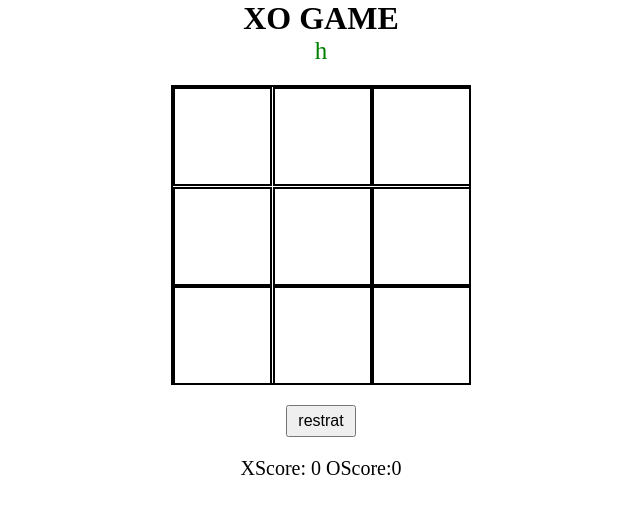
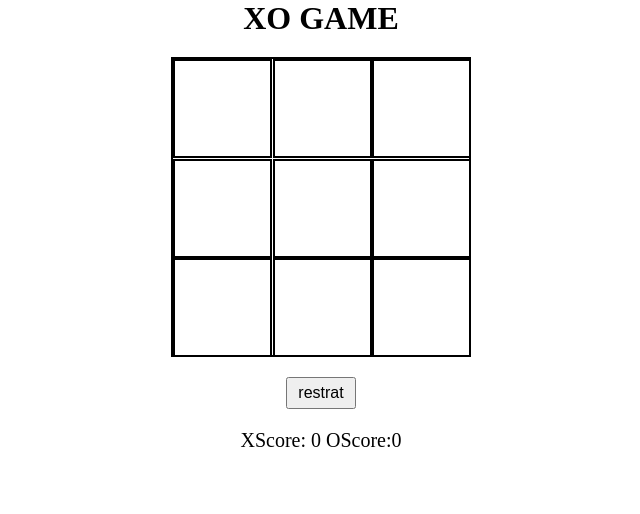
Before and after one commit to Gopalmalali/my-first-project, a plain HTML site: page chess game/XO.html in a window 1280 px wide. Shown: the whole page, without its empty margins (319-959 px from the left). Drawn offline with Linux system fonts and the light colour scheme.

Commit message:
Fix HTML structure and remove instruction text

```diff
--- a/chess game/XO.html
+++ b/chess game/XO.html
@@ -8,7 +8,7 @@
 </head>
 <body>
     <h1>XO GAME</h1>
-    <p id="instuction">h</p>
+    <p id="instuction"></p>
 
     <div class="board">
 
@@ -20,4 +20,5 @@
 
 
 </body>
+
 </html>
```
